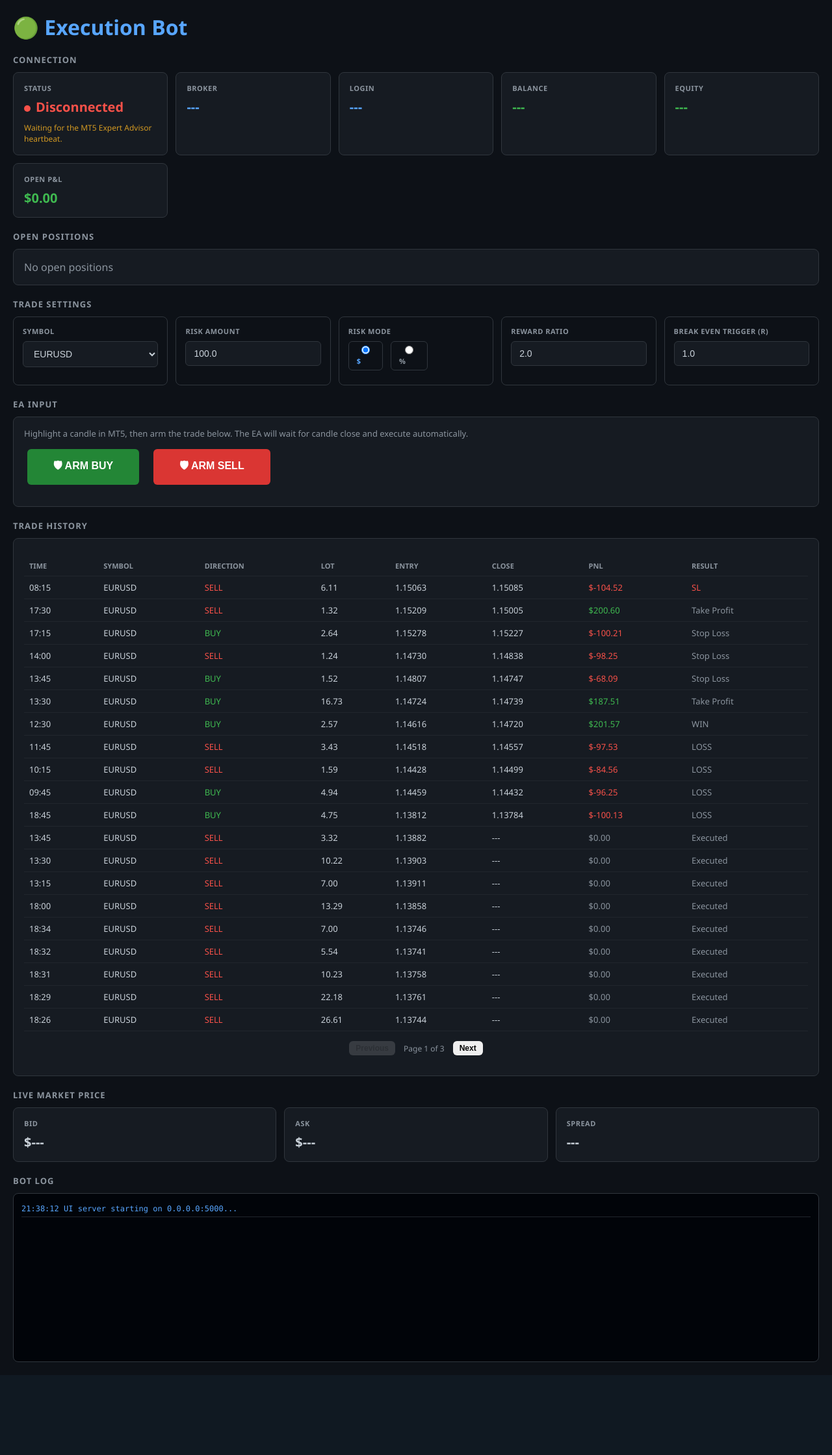
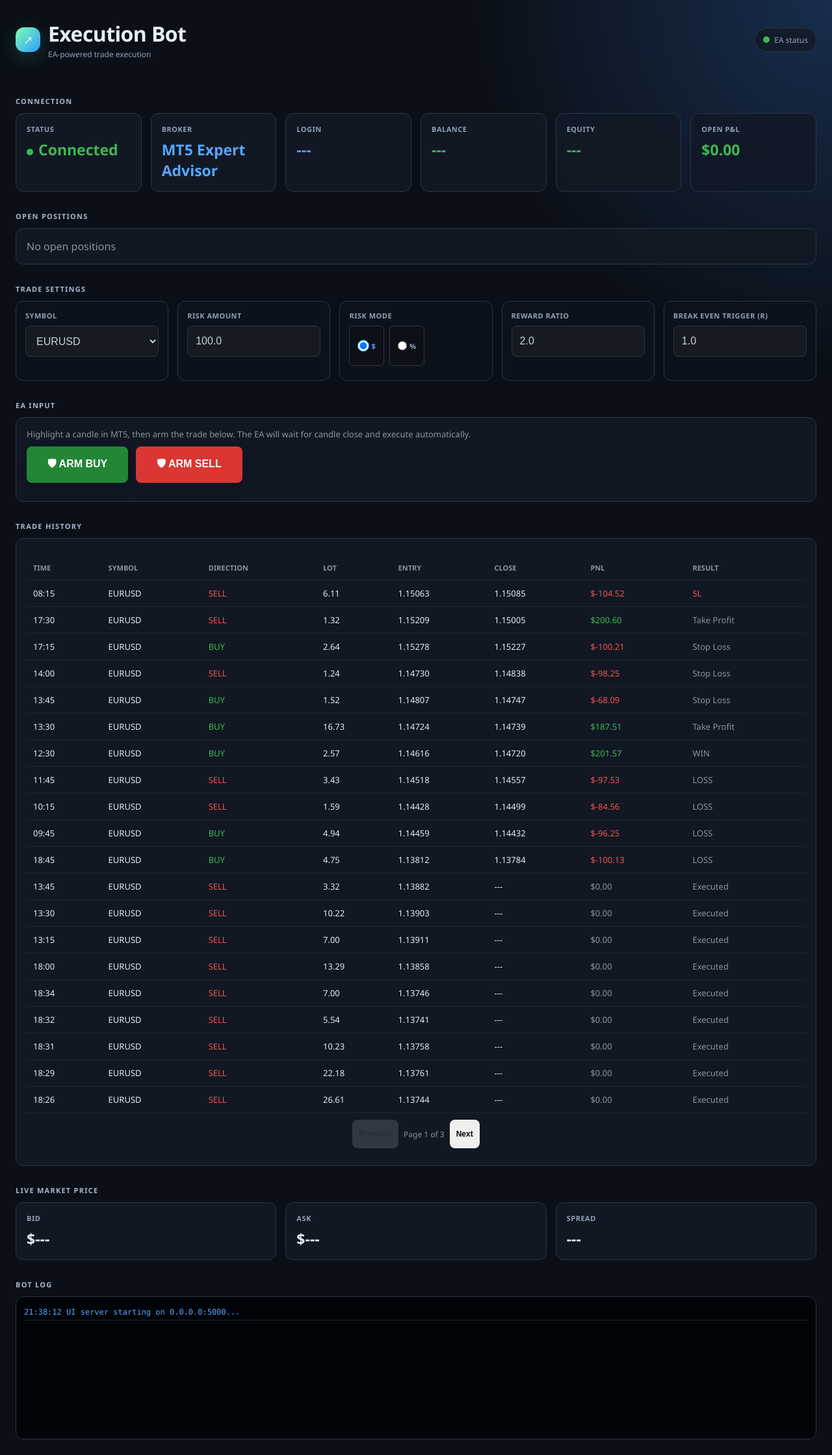
Before and after one commit to KariukiJames254/Execution_bot, a Flask app: page / in a window 1280 px wide. Shown: the whole page at 65% size. Before the commit the page ends 2096 px from the top, so only its background shows below. Run offline with Flask 3, Linux system fonts and the light colour scheme; data comes from the database, SQL or seed files in the repository; data that the repository does not hold is empty.

Commit message:
Report EA account details and redesign dashboard

```diff
--- a/templates/dashboard.html
+++ b/templates/dashboard.html
@@ -72,13 +72,89 @@
 .exec-result-grid { display: grid; grid-template-columns: repeat(3, 1fr); gap: 10px; margin-top: 10px; }
 .exec-result-grid .card { text-align: center; }
 .exec-result-grid .card .value { font-size: 16px; }
+
+/* Responsive dashboard refresh */
+:root { --bg: #0b1018; --surface: #121a25; --surface-raised: #182231; --border: #283548; --text: #e6edf6; --muted: #91a1b7; --accent: #4f9cff; }
+body { min-width: 320px; padding: 0; background: radial-gradient(circle at top right, #172d4d 0, var(--bg) 34rem); color: var(--text); }
+.app-shell { width: min(100%, 1440px); margin: 0 auto; padding: 24px; }
+.topbar { display: flex; align-items: center; justify-content: space-between; gap: 16px; padding: 6px 0 26px; }
+.brand { display: flex; align-items: center; gap: 12px; }
+.brand-mark { width: 38px; height: 38px; border-radius: 13px; display: grid; place-items: center; background: linear-gradient(135deg, #7cffb2, #2c9dff); box-shadow: 0 8px 26px rgba(51, 174, 148, .24); font-size: 18px; }
+.brand h1 { margin: 0; color: var(--text); font-size: clamp(24px, 4vw, 32px); letter-spacing: -.6px; }
+.brand small { display: block; color: var(--muted); margin-top: 2px; font-size: 12px; }
+.live-pill { display: inline-flex; align-items: center; gap: 7px; border: 1px solid var(--border); background: rgba(18, 26, 37, .8); border-radius: 999px; padding: 9px 12px; color: var(--muted); font-size: 12px; white-space: nowrap; }
+.live-pill .status-dot { margin: 0; }
+h2 { margin: 30px 0 11px; color: #a8b7ca; font-size: 11px; letter-spacing: 1.25px; }
+.grid { grid-template-columns: repeat(auto-fit, minmax(180px, 1fr)); gap: 14px; }
+.overview-grid { grid-template-columns: repeat(6, minmax(0, 1fr)); }
+.card, .input-card { border-color: var(--border); border-radius: 12px; background: rgba(18, 26, 37, .92); }
+.card { padding: 16px; }
+.card:hover, .input-card:focus-within { border-color: #3e5270; }
+.card label, .input-card label { color: var(--muted); }
+.card .value { font-size: clamp(18px, 2.2vw, 23px); }
+#settings_grid { grid-template-columns: repeat(5, minmax(0, 1fr)); }
+.input-card { background: rgba(12, 19, 29, .78); min-width: 0; }
+.input-card input, .input-card select { min-height: 48px; font-size: 16px; border-radius: 8px; }
+.radio-group { min-height: 48px; gap: 8px; }
+.radio-group label { min-height: 48px; min-width: 54px; display: inline-flex; align-items: center; justify-content: center; }
+.btn { min-height: 44px; margin: 0; border-radius: 8px; }
+.btn-exec { min-height: 56px; padding: 14px 32px; box-shadow: 0 8px 18px rgba(0, 0, 0, .18); }
+#positions { display: grid; gap: 8px; }
+.position-row { display: flex; align-items: center; gap: 10px; flex-wrap: wrap; padding: 12px; border: 1px solid #243143; border-radius: 9px; background: #0e1621; }
+.position-row strong { min-width: 42px; }
+#history_card { overflow-x: auto; -webkit-overflow-scrolling: touch; }
+.history-table { min-width: 720px; }
+.history-table th, .history-table td { white-space: nowrap; padding: 11px 10px; }
+.log-box { height: 220px; border-radius: 12px; }
+.calc-grid { grid-template-columns: repeat(auto-fit, minmax(140px, 1fr)); }
+
+@media (max-width: 1050px) {
+  .overview-grid { grid-template-columns: repeat(3, minmax(0, 1fr)); }
+  #settings_grid { grid-template-columns: repeat(3, minmax(0, 1fr)); }
+}
+@media (max-width: 680px) {
+  .app-shell { padding: 16px; }
+  .topbar { padding-bottom: 16px; align-items: flex-start; }
+  .live-pill { padding: 8px 10px; }
+  .brand-mark { width: 34px; height: 34px; border-radius: 11px; }
+  .brand h1 { font-size: 24px; }
+  .brand small { display: none; }
+  h2 { margin-top: 25px; }
+  .overview-grid, #settings_grid { grid-template-columns: repeat(2, minmax(0, 1fr)); gap: 10px; }
+  .grid { gap: 10px; }
+  .card, .input-card { padding: 13px; border-radius: 10px; }
+  .card .value { font-size: 18px; }
+  .card label, .input-card label { font-size: 10px; }
+  #settings_grid .input-card:last-child { grid-column: span 2; }
+  .calc-grid { grid-template-columns: repeat(2, minmax(0, 1fr)); gap: 8px; }
+  .calc-grid .card { padding: 11px 8px; }
+  .form-row { gap: 10px; }
+  #ea_buttons { display: grid; grid-template-columns: 1fr 1fr; }
+  #ea_buttons .btn { width: 100%; padding: 12px 8px; font-size: 14px; }
+  .position-row { align-items: flex-start; font-size: 13px; }
+  .log-box { height: 190px; }
+}
+@media (max-width: 390px) {
+  .overview-grid, #settings_grid { grid-template-columns: 1fr; }
+  #settings_grid .input-card:last-child { grid-column: auto; }
+  .live-pill { font-size: 0; padding: 10px; }
+  .calc-grid { grid-template-columns: 1fr; }
+}
 </style>
 </head>
 <body>
-<h1>&#x1F7E2; Execution Bot</h1>
+<div class="app-shell">
+  <header class="topbar">
+    <div class="brand">
+      <div class="brand-mark">↗</div>
+      <div><h1>Execution Bot</h1><small>EA-powered trade execution</small></div>
+    </div>
+    <div class="live-pill"><span class="status-dot {{ 'status-connected' if connected else 'status-disconnected' }}"></span>EA status</div>
+  </header>
+  <main>
 
 <h2>Connection</h2>
-<div class="grid">
+<div class="grid overview-grid">
   <div class="card">
     <label>Status</label>
     <div class="value {{ 'green' if connected else 'red' }}" id="conn_status">
@@ -365,6 +441,9 @@
   {% for entry in log_entries %}
   <div class="log-entry {{ entry.level }}">{{ entry.time }} {{ entry.message }}</div>
   {% endfor %}
+</div>
+
+  </main>
 </div>
 
 <script>
@@ -673,8 +752,9 @@
       return;
     }
     el.innerHTML = positions.map(function(p) {
-      return '<div style="padding:8px;border-bottom:1px solid #21262d;">' +
-        '<strong>' + (p.type == 0 ? 'BUY' : 'SELL') + '</strong> ' +
+      var direction = p.type === 0 || p.type === 'BUY' ? 'BUY' : 'SELL';
+      return '<div class="position-row">' +
+        '<strong style="color:' + (direction === 'BUY' ? '#3fb950' : '#f85149') + '">' + direction + '</strong>' +
         p.symbol + ' | Vol: ' + p.volume +
         ' | Entry: ' + p.price_open.toFixed(5) +
         ' | SL: ' + p.sl.toFixed(5) +
--- a/ui.py
+++ b/ui.py
@@ -286,7 +286,9 @@
     account = ea_state.get("account") or None
     current = SYMBOL
     bid = ask = None
-    broker_name = "MT5 Expert Advisor" if connected else "---"
+    broker_name = account.get("server") if account else None
+    if not broker_name:
+        broker_name = "MT5 Expert Advisor" if connected else "---"
     symbols_to_show = AVAILABLE_SYMBOLS
 
     trade_id = request.args.get("trade_id")
@@ -298,9 +300,9 @@
     return render_template(
         "dashboard.html",
         connected=connected,
-        account_login=account["login"] if account else None,
-        account_balance=account["balance"] if account else None,
-        account_equity=account["equity"] if account else None,
+        account_login=account.get("login") if account else None,
+        account_balance=account.get("balance") if account else None,
+        account_equity=account.get("equity") if account else None,
         symbol=current,
         broker=broker_name,
         bid=bid,
```
Also changed, not shown: 1 other file.
